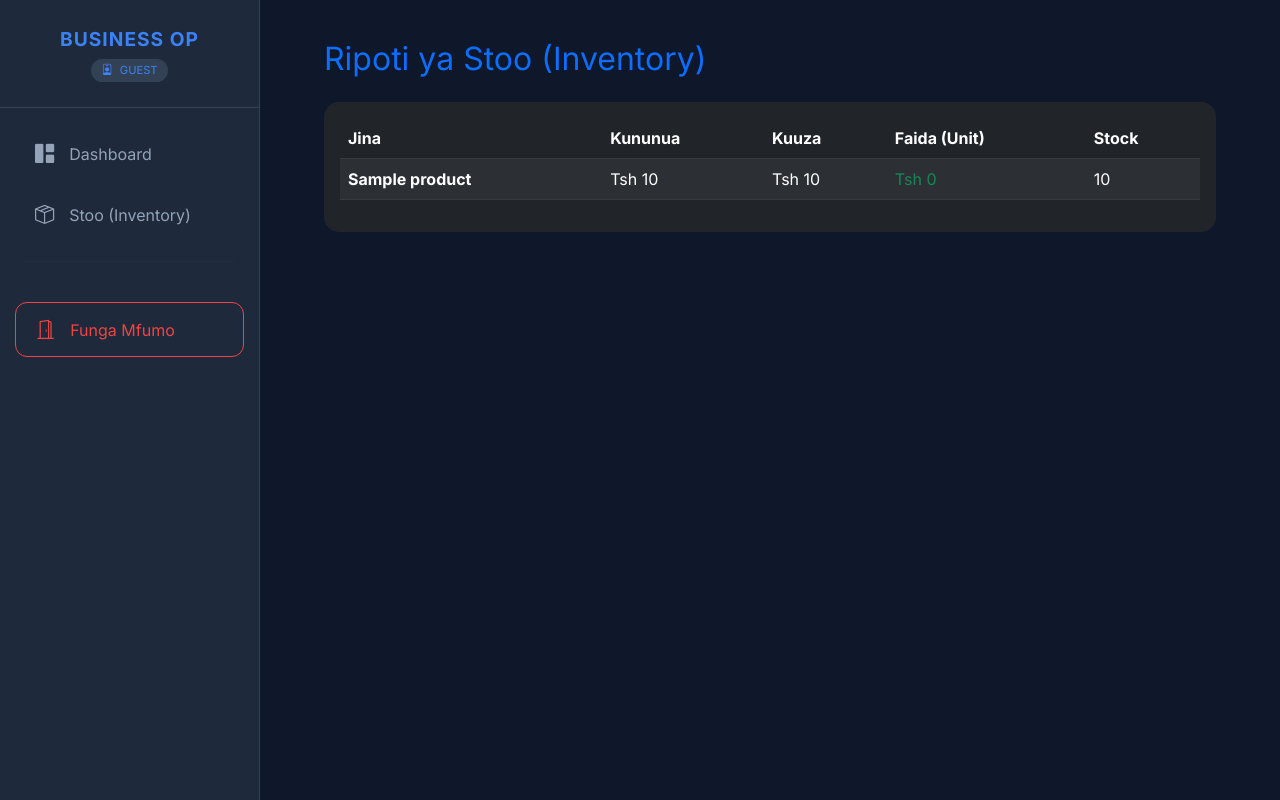
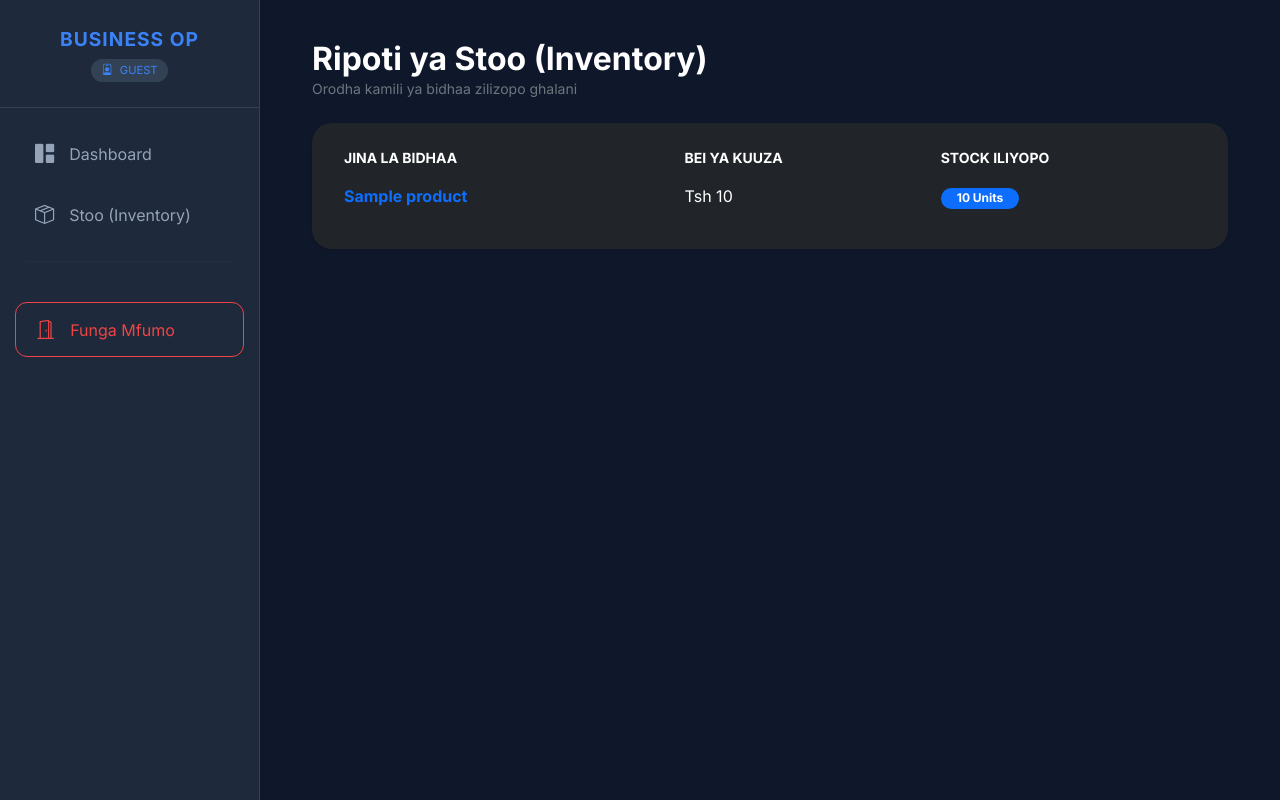
Before and after one commit to benmass1/Business_Systems_Op, a Flask app: template templates/inventory.html in a window 1280 px wide. Run offline with Flask 3, Linux system fonts and the light colour scheme; the template is opened without the code that fills it: values that come from a table or form of the project are taken from there, others are empty; tables that the repository leaves empty hold one stand-in row (values such as "Sample post").

Commit message:
Update inventory.html

```diff
--- a/templates/inventory.html
+++ b/templates/inventory.html
@@ -1,26 +1,44 @@
 {% extends "layout.html" %}
 {% block content %}
-<div class="container-fluid">
-    <h2 class="mb-4 text-primary">Ripoti ya Stoo (Inventory)</h2>
-    <div class="table-responsive bg-dark p-3" style="border-radius: 15px;">
-        <table class="table table-dark table-striped">
-            <thead>
+<div class="mb-4">
+    <h2 class="fw-bold text-white mb-0">Ripoti ya Stoo (Inventory)</h2>
+    <p class="text-secondary small">Orodha kamili ya bidhaa zilizopo ghalani</p>
+</div>
+
+<div class="card bg-dark border-0 shadow-sm p-3" style="border-radius: 20px;">
+    <div class="table-responsive">
+        <table class="table table-dark table-hover align-middle">
+            <thead class="text-secondary small text-uppercase">
                 <tr>
-                    <th>Jina</th>
-                    <th>Kununua</th>
-                    <th>Kuuza</th>
-                    <th>Faida (Unit)</th>
-                    <th>Stock</th>
+                    <th class="px-3 border-0">Jina la Bidhaa</th>
+                    {% if session.get('role') == 'admin' %}
+                    <th class="border-0">Bei ya Kununua</th>
+                    {% endif %}
+                    <th class="border-0">Bei ya Kuuza</th>
+                    <th class="border-0">Stock Iliyopo</th>
+                    {% if session.get('role') == 'admin' %}
+                    <th class="border-0">Thamani ya Stock</th>
+                    {% endif %}
                 </tr>
             </thead>
             <tbody>
                 {% for p in products %}
                 <tr>
-                    <td class="fw-bold">{{ p.name }}</td>
-                    <td>Tsh {{ "{:,.0f}".format(p.buying_price) }}</td>
-                    <td>Tsh {{ "{:,.0f}".format(p.selling_price) }}</td>
-                    <td class="text-success">Tsh {{ "{:,.0f}".format(p.selling_price - p.buying_price) }}</td>
-                    <td>{{ p.stock }}</td>
+                    <td class="fw-bold px-3 border-0 text-primary">{{ p.name }}</td>
+                    {% if session.get('role') == 'admin' %}
+                    <td class="border-0">Tsh {{ "{:,.0f}".format(p.buying_price) }}</td>
+                    {% endif %}
+                    <td class="border-0">Tsh {{ "{:,.0f}".format(p.selling_price) }}</td>
+                    <td class="border-0">
+                        <span class="badge {% if p.stock <= 5 %}bg-danger{% else %}bg-primary{% endif %} px-3 rounded-pill">
+                            {{ p.stock }} Units
+                        </span>
+                    </td>
+                    {% if session.get('role') == 'admin' %}
+                    <td class="border-0 text-success">
+                        Tsh {{ "{:,.0f}".format(p.buying_price * p.stock) }}
+                    </td>
+                    {% endif %}
                 </tr>
                 {% endfor %}
             </tbody>
```
